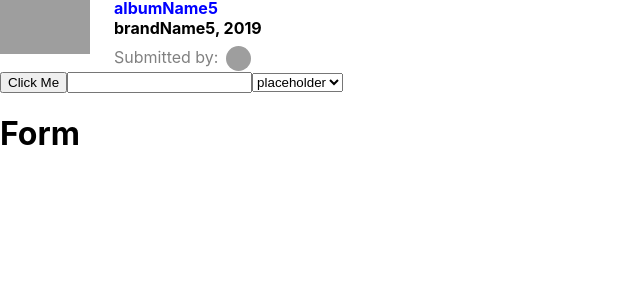
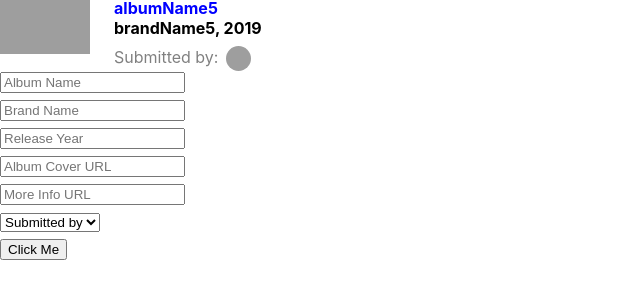
Before and after one commit to Gafilipoie/popular-albums, a React (Create React App) app: page / in a window 1280 px wide. Shown: the part 464-762 px from the top of the page, without its empty margins (0-640 px from the left). Built offline with nearby package versions, Linux system fonts and the light colour scheme; grey boxes are pictures that could not be loaded; some icons are missing.

Commit message:
added 'Add new Album' functionality

```diff
--- a/src/components/input/Input.css
+++ b/src/components/input/Input.css
@@ -0,0 +1,4 @@
+.styledInput .input-error {
+  margin-left: 6px;
+  color: red;
+}
--- a/src/components/input/Input.js
+++ b/src/components/input/Input.js
@@ -1,7 +1,11 @@
 import React from "react";
+import './Input.css';
 
-const Input = props => (
-  <input {...props} />
+const Input = ({ className, error, ...otherProps}) => (
+  <span className={`styledInput ${className}`}>
+    <input {...otherProps} />
+    {error && <span className="input-error">{error}</span>}
+  </span>
 );
 
 export default Input;
--- a/src/components/select/Select.css
+++ b/src/components/select/Select.css
@@ -0,0 +1,4 @@
+.styledSelect .select-error {
+  margin-left: 6px;
+  color: red;
+}
--- a/src/components/select/Select.js
+++ b/src/components/select/Select.js
@@ -1,11 +1,18 @@
-import React from 'react';
+import React from "react";
+import './Select.css';
 
-const Select = ({ placeholder }) => (
-  <select>
-    <option value="">{placeholder}</option>
-    <option value="option1">Option 1</option>
-    <option value="option2">Option 2</option>
-  </select>
+const Select = ({ className, value, placeholder, options, error, ...otherProps }) => (
+  <span className={`styledSelect ${className}`}>
+    <select value={value} {...otherProps} >
+      <option value="" disabled>
+        {placeholder}
+      </option>
+      {Object.keys(options).map(key => (
+        <option key={options[key].id} value={options[key].id}>{options[key].username}</option>
+      ))}
+    </select>
+    {error && <span className="select-error">{error}</span>}
+  </span>
 );
 
 export default Select;
--- a/src/mocks/albums.js
+++ b/src/mocks/albums.js
@@ -1,6 +1,6 @@
 const albumsMock = [
   {
-    id: '100',
+    id: 100,
     votes: 1,
     albumName: 'albumName1',
     brandName: 'brandName1',
@@ -10,7 +10,7 @@ const albumsMock = [
     submittedBy: '10',
   },
   {
-    id: '101',
+    id: 101,
     votes: 1,
     albumName: 'albumName2',
     brandName: 'brandName2',
@@ -20,7 +20,7 @@ const albumsMock = [
     submittedBy: '20',
   },
   {
-    id: '102',
+    id: 102,
     votes: 1,
     albumName: 'albumName3',
     brandName: 'brandName3',
@@ -30,7 +30,7 @@ const albumsMock = [
     submittedBy: '30',
   },
   {
-    id: '103',
+    id: 103,
     votes: 1,
     albumName: 'albumName4',
     brandName: 'brandName4',
@@ -40,7 +40,7 @@ const albumsMock = [
     submittedBy: '10',
   },
   {
-    id: '104',
+    id: 104,
     votes: 1,
     albumName: 'albumName5',
     brandName: 'brandName5',
--- a/src/modules/Albums/Albums.js
+++ b/src/modules/Albums/Albums.js
@@ -1,28 +1,82 @@
 import React from "react";
 import { albumsMock } from "../../mocks";
 import { AlbumList, NewSongForm } from "./components";
-import { incrementVote } from './helpers';
+import { incrementVote, getMaxIdValue, checkHasErrors } from "./helpers";
 import "./Albums.css";
 
 class Albums extends React.PureComponent {
   constructor() {
     super();
     this.state = {
-      albums: albumsMock
+      albums: albumsMock,
+      form: {
+        albumName: "",
+        brandName: "",
+        releaseYear: "",
+        albumCoverUrl: "",
+        moreInfoUrl: "",
+        submittedBy: ""
+      },
+      errors: {}
     };
   }
 
-  handleOnVote = (id) => {
+  handleOnVote = id => {
     const { albums } = this.state;
     this.setState({ albums: incrementVote(id, albums) });
-  }
+  };
+
+  handeOnChange = (type, event) => {
+    this.setState(prevState => ({
+      form: {
+        ...prevState.form,
+        [type]: event.target.value
+      }
+    }));
+  };
+
+  validateForm = () => {
+    const { form } = this.state;
+    const errors = {
+      albumName: form.albumName ? "" : "Album Name is required!",
+      brandName: form.brandName ? "" : "Brand Name is required!",
+      releaseYear: form.releaseYear ? "" : "Release Year is required!",
+      moreInfoUrl: form.moreInfoUrl ? "" : "More Info URL is required!",
+      submittedBy: form.submittedBy ? "" : "Submitted by is required!"
+    };
+    const hasErrors = checkHasErrors(errors);
+    if (!hasErrors) {
+      this.addAlbum();
+    }
+    this.setState({ errors });
+  };
+
+  addAlbum = () => {
+    const { albums, form } = this.state;
+    const newAlbum = {
+      id: getMaxIdValue(albums) + 1,
+      votes: 1,
+      albumName: form.albumName,
+      brandName: form.brandName,
+      releaseYear: form.releaseYear,
+      albumCoverUrl: form.albumCoverUrl,
+      moreInfoUrl: form.moreInfoUrl,
+      submittedBy: form.submittedBy
+    };
+    this.setState({ albums: [...albums, newAlbum] });
+  };
 
   render() {
-    const { albums } = this.state;
+    const { albums, form, errors } = this.state;
     return (
       <div>
         <AlbumList list={albums} onVote={this.handleOnVote} />
-        <NewSongForm />
+        <NewSongForm
+          form={form}
+          errors={errors}
+          handeOnChange={this.handeOnChange}
+          handleOnSubmit={this.validateForm}
+        />
       </div>
     );
   }
--- a/src/modules/Albums/components/AlbumList/AlbumList.js
+++ b/src/modules/Albums/components/AlbumList/AlbumList.js
@@ -1,13 +1,10 @@
 import React, { memo } from "react";
-import { Album, Button, Input, Select } from "../../../../components";
+import { Album } from "../../../../components";
 
 const AlbumList = ({ list, onVote }) => {
   return (
     <div>
       {list.length && list.map(song => <Album key={song.id} song={song} onVote={onVote} />)}
-      <Button>Click Me</Button>
-      <Input />
-      <Select placeholder="placeholder" />
     </div>
   );
 };
--- a/src/modules/Albums/components/NewSongForm/NewSongForm.css
+++ b/src/modules/Albums/components/NewSongForm/NewSongForm.css
@@ -0,0 +1,4 @@
+.styledNewSongForm .form-input {
+  display: block;
+  margin-bottom: 6px;
+}
--- a/src/modules/Albums/components/NewSongForm/NewSongForm.js
+++ b/src/modules/Albums/components/NewSongForm/NewSongForm.js
@@ -1,7 +1,55 @@
-import React from 'react';
+import React, { memo } from "react";
+import { usersMock } from "../../../../mocks";
+import { Button, Input, Select } from "../../../../components";
+import "./NewSongForm.css";
 
-const NewSongForm = () => (
-  <h1>Form</h1>
+const NewSongForm = ({ form, errors, handeOnChange, handleOnSubmit }) => (
+  <div className="styledNewSongForm">
+    <Input
+      className="form-input"
+      value={form.albumName}
+      placeholder="Album Name"
+      error={errors.albumName}
+      onChange={event => handeOnChange("albumName", event)}
+    />
+    <Input
+      className="form-input"
+      value={form.brandName}
+      placeholder="Brand Name"
+      error={errors.brandName}
+      onChange={event => handeOnChange("brandName", event)}
+    />
+    <Input
+      className="form-input"
+      value={form.releaseYear}
+      placeholder="Release Year"
+      error={errors.releaseYear}
+      onChange={event => handeOnChange("releaseYear", event)}
+    />
+    <Input
+      className="form-input"
+      value={form.albumCoverUrl}
+      placeholder="Album Cover URL"
+      error={errors.albumCoverUrl}
+      onChange={event => handeOnChange("albumCoverUrl", event)}
+    />
+    <Input
+      className="form-input"
+      value={form.moreInfoUrl}
+      placeholder="More Info URL"
+      error={errors.moreInfoUrl}
+      onChange={event => handeOnChange("moreInfoUrl", event)}
+    />
+    <Select
+      className="form-input"
+      value={form.submittedBy}
+      options={usersMock}
+      placeholder="Submitted by"
+      error={errors.submittedBy}
+      onChange={event => handeOnChange("submittedBy", event)}
+    />
+    <Button action={handleOnSubmit}>Click Me</Button>
+  </div>
 );
 
-export default NewSongForm;
+export default memo(NewSongForm);
--- a/src/modules/Albums/helpers/index.js
+++ b/src/modules/Albums/helpers/index.js
@@ -7,3 +7,10 @@ export const incrementVote = (id, albums) =>
     acc.push(album);
     return acc;
   }, []);
+
+export const getMaxIdValue = albums => albums.reduce(
+  (value, { id }) => (id > value ? id : value),
+  0
+);
+
+export const checkHasErrors = errors => Object.keys(errors).some(key => errors[key]);
```
